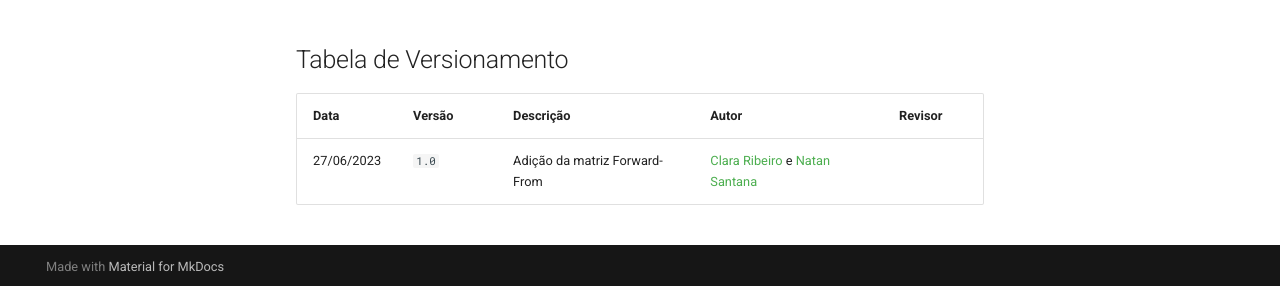
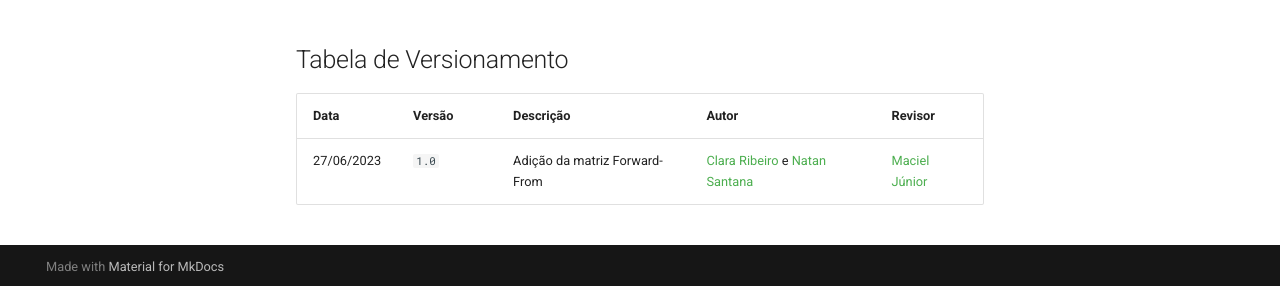
Before and after one commit to Requisitos-de-Software/2023.1-Letterboxd, an MkDocs documentation site: the page built from docs/Pós rastreabilidade/MatrizGeral.md, in a window 1280 px wide and 900 px high, scrolled down 1360 px. Shown: the part 611-897 px from the top of the window. Built offline with MkDocs 1.6.1 and Material for MkDocs 9.7.7, drawn with Linux system fonts in a browser that asks for light colours.

```diff
--- a/docs/Pós rastreabilidade/MatrizGeral.md
+++ b/docs/Pós rastreabilidade/MatrizGeral.md
@@ -25,6 +25,6 @@ Com a matriz de rastreabilidade geral, temos uma ferramenta poderosa para o gere
 
 ## Tabela de Versionamento
 
-| Data | Versão | Descrição | Autor | Revisor |
-| ---- | ------ | --------- | ----- | ------- |
-| 27/06/2023 | `1.0`  | Adição da matriz Forward-From | [Clara Ribeiro](https://github.com/clara-ribeiro) e [Natan Santana](https://github.com/Neitan2001)|  |
+| Data       | Versão | Descrição                     | Autor                                                                                              | Revisor                                             |
+| ---------- | ------ | ----------------------------- | -------------------------------------------------------------------------------------------------- | --------------------------------------------------- |
+| 27/06/2023 | `1.0`  | Adição da matriz Forward-From | [Clara Ribeiro](https://github.com/clara-ribeiro) e [Natan Santana](https://github.com/Neitan2001) | [Maciel Júnior](https://github.com/macieljuniormax) |
```
